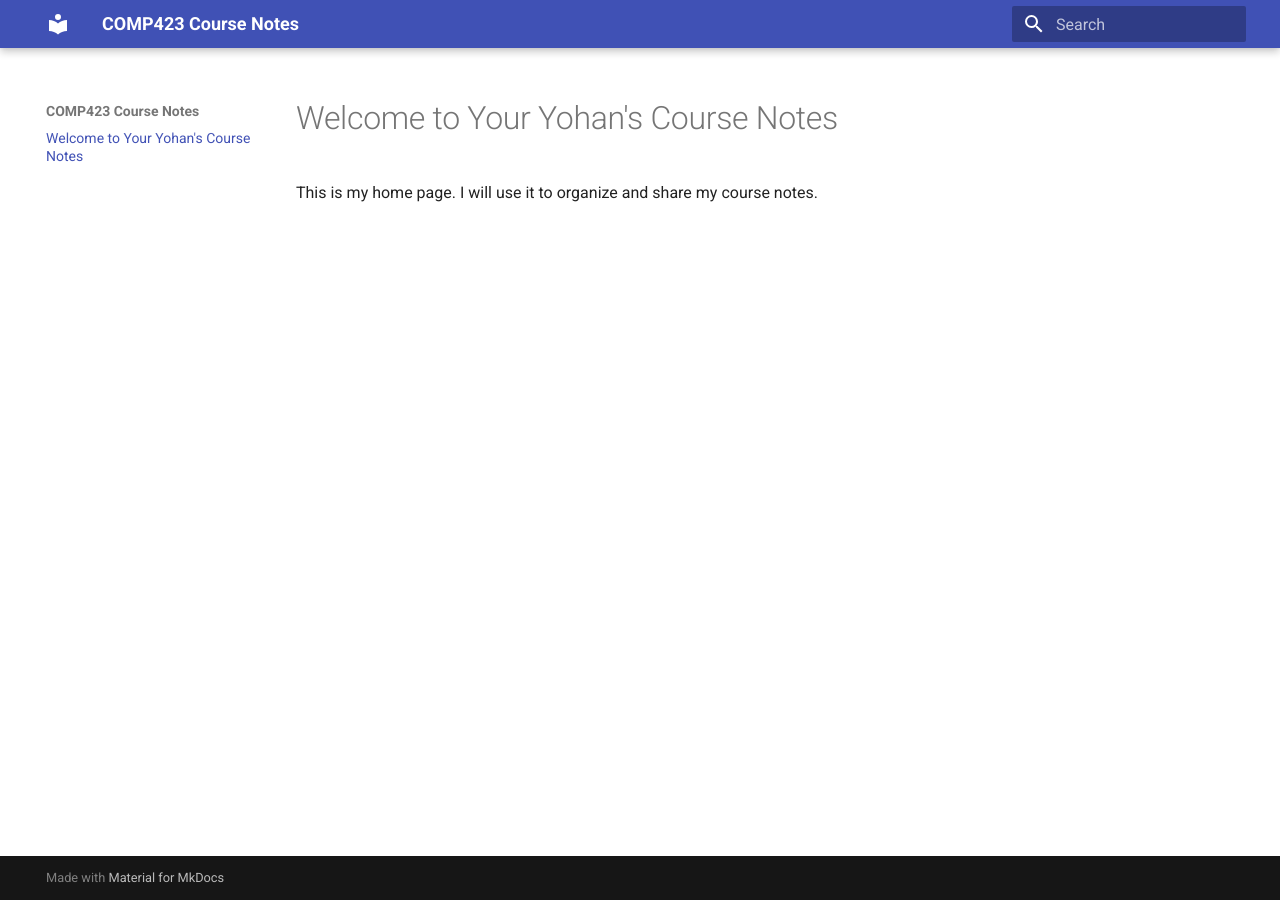
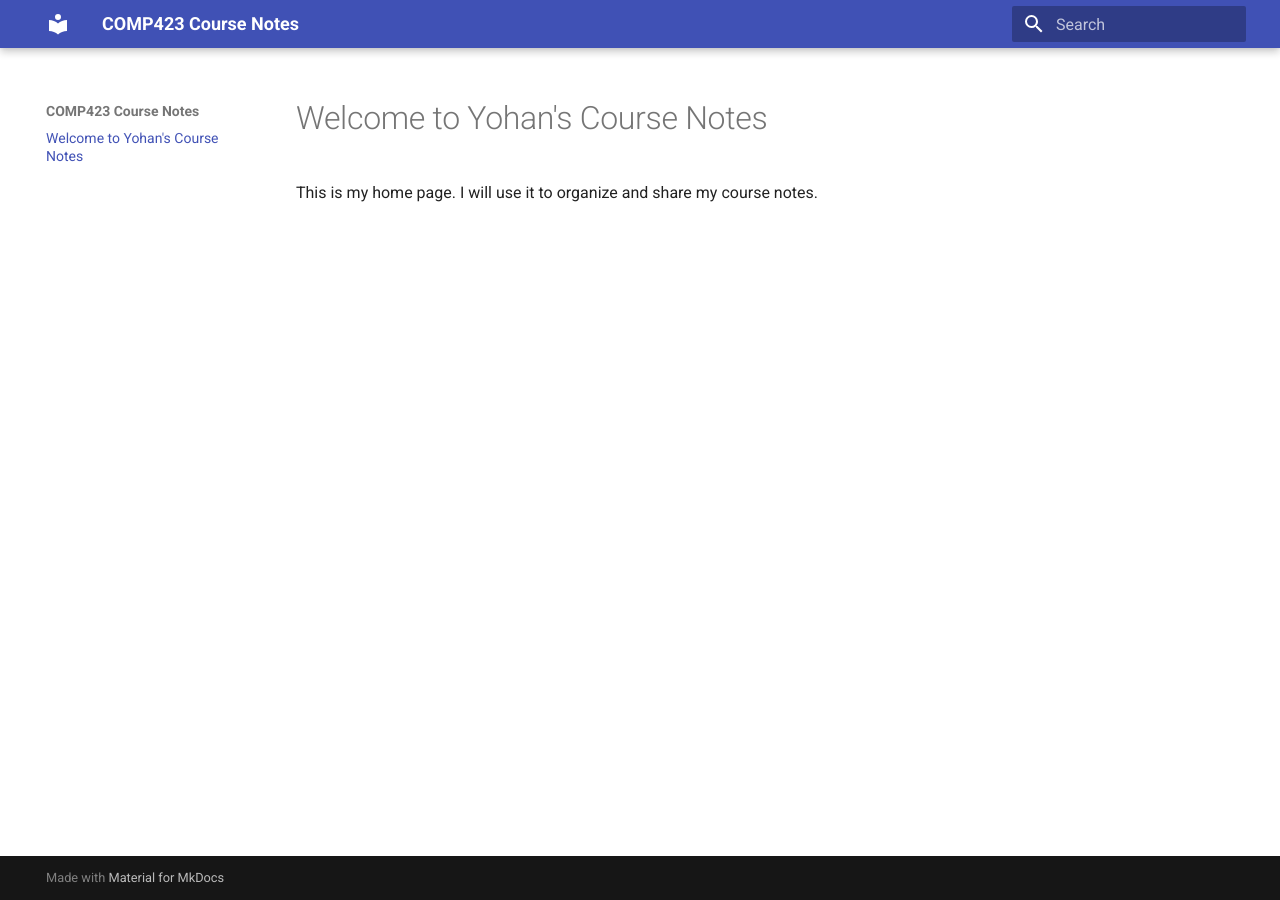
Before and after one commit to YummyYohan/comp423-course-notes, an MkDocs documentation site: the page built from docs/index.md, in a window 1280 px wide. Built offline with MkDocs 1.6.1 and Material for MkDocs 9.7.7, drawn with Linux system fonts in a browser that asks for light colours.

Commit message:
fixed typo in heading

```diff
--- a/docs/index.md
+++ b/docs/index.md
@@ -1,3 +1,3 @@
-# Welcome to Your Yohan's Course Notes
+# Welcome to Yohan's Course Notes
 
 This is my home page. I will use it to organize and share my course notes.
```
